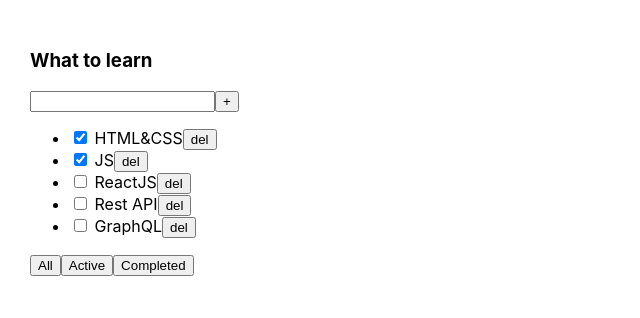
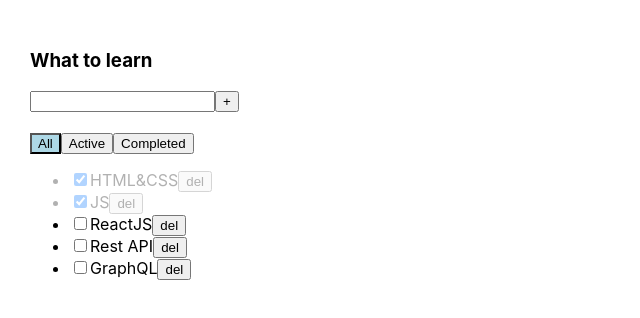
Before and after one commit to Odinokun/todo-homework, a React (Create React App) app: page / in a window 1280 px wide. Shown: the top 318 px of the page, without its empty margins (0-640 px from the left). Built offline with nearby package versions, Linux system fonts and the light colour scheme.

Commit message:
feat: lesson#04 completed

```diff
--- a/src/App.tsx
+++ b/src/App.tsx
@@ -1,7 +1,7 @@
-import React from 'react';
+import React, { useState } from 'react';
+import { v1 } from 'uuid';
+import { Todolist } from './components/Todolist';
 import './App.css';
-import { Todolist } from './components/Todolist';
-import { v1 } from 'uuid';
 
 export type TaskType = {
   id: string;
@@ -19,7 +19,7 @@ function App() {
     { id: v1(), title: 'Rest API', isDone: false },
     { id: v1(), title: 'GraphQL', isDone: false },
   ]);
-  const [filter, setFilter] = React.useState<FilterValuesType>();
+  const [filter, setFilter] = useState<FilterValuesType>('all');
 
   const removeTask = (id: string) => {
     setTasks(tasks.filter(t => t.id !== id));
@@ -47,6 +47,10 @@ function App() {
     setTasks([newTask, ...tasks]);
   };
 
+  const changeTaskStatus = (id: string, isDone: boolean) => {
+    setTasks(tasks.map(t => (t.id === id ? { ...t, isDone } : t)));
+  };
+
   return (
     <div className='App'>
       <Todolist
@@ -55,6 +59,8 @@ function App() {
         removeTask={removeTask}
         changeFilter={changeFilter}
         addTask={addTask}
+        changeTaskStatus={changeTaskStatus}
+        filter={filter}
       />
     </div>
   );
--- /dev/null
+++ b/src/components/Todolist.css
@@ -0,0 +1,18 @@
+input {
+  outline: none;
+}
+.error {
+  border: 1px solid red;
+}
+
+.error-message {
+  color: red;
+}
+
+.active-filter {
+  background-color: lightblue;
+}
+
+.is-done {
+  opacity: 0.3;
+}
--- a/src/components/Todolist.tsx
+++ b/src/components/Todolist.tsx
@@ -1,5 +1,7 @@
-import React, { FC } from 'react';
+import React, { FC, ChangeEvent, KeyboardEvent, useState } from 'react';
 import { FilterValuesType, TaskType } from '../App';
+// import '../App.css';
+import './Todolist.css';
 
 interface IProps {
   title: string;
@@ -7,6 +9,8 @@ interface IProps {
   removeTask: (id: string) => void;
   changeFilter: (value: FilterValuesType) => void;
   addTask: (title: string) => void;
+  changeTaskStatus: (id: string, isDone: boolean) => void;
+  filter: FilterValuesType;
 }
 
 export const Todolist: FC<IProps> = ({
@@ -15,14 +19,18 @@ export const Todolist: FC<IProps> = ({
   removeTask,
   changeFilter,
   addTask,
+  changeTaskStatus,
+  filter,
 }) => {
-  const [newTaskTitle, setNewTaskTitle] = React.useState<string>('');
+  const [newTaskTitle, setNewTaskTitle] = useState<string>('');
+  const [error, setError] = useState<string | null>(null);
 
   const inputChangeHandler = (e: React.ChangeEvent<HTMLInputElement>) => {
     setNewTaskTitle(e.currentTarget.value);
   };
 
-  const onKeyPressHandler = (e: React.KeyboardEvent<HTMLInputElement>) => {
+  const onKeyPressHandler = (e: KeyboardEvent<HTMLInputElement>) => {
+    setError(null);
     if (e.key === 'Enter') {
       addTaskHandler();
     }
@@ -32,6 +40,8 @@ export const Todolist: FC<IProps> = ({
     if (newTaskTitle.trim() !== '') {
       addTask(newTaskTitle.trim());
       setNewTaskTitle('');
+    } else {
+      setError('This field is requered!');
     }
   };
 
@@ -47,26 +57,53 @@ export const Todolist: FC<IProps> = ({
           value={newTaskTitle}
           onChange={inputChangeHandler}
           onKeyDown={onKeyPressHandler}
+          className={error ? 'error' : ''}
         />
         <button onClick={addTaskHandler}>+</button>
+        {error && <div className='error-message'>{error}</div>}
       </div>
+
+      <br />
+
+      <div>
+        <button
+          className={filter === 'all' ? 'active-filter' : ''}
+          onClick={changeAllFilter}
+        >
+          All
+        </button>
+        <button
+          className={filter === 'active' ? 'active-filter' : ''}
+          onClick={changeActiveFilter}
+        >
+          Active
+        </button>
+        <button
+          className={filter === 'completed' ? 'active-filter' : ''}
+          onClick={changeCompletedFilter}
+        >
+          Completed
+        </button>
+      </div>
+
       <ul>
         {tasks.map(t => {
           const removeTaskHandler = () => removeTask(t.id);
+          const changeTaskStatusHandler = (e: ChangeEvent<HTMLInputElement>) =>
+            changeTaskStatus(t.id, e.currentTarget.checked);
           return (
-            <li key={t.id}>
-              <input type='checkbox' checked={t.isDone} />{' '}
+            <li key={t.id} className={t.isDone ? 'is-done' : ''}>
+              <input
+                type='checkbox'
+                checked={t.isDone}
+                onChange={changeTaskStatusHandler}
+              />
               <span>{t.title}</span>
               <button onClick={removeTaskHandler}>del</button>
             </li>
           );
         })}
       </ul>
-      <div>
-        <button onClick={changeAllFilter}>All</button>
-        <button onClick={changeActiveFilter}>Active</button>
-        <button onClick={changeCompletedFilter}>Completed</button>
-      </div>
     </div>
   );
 };
```
